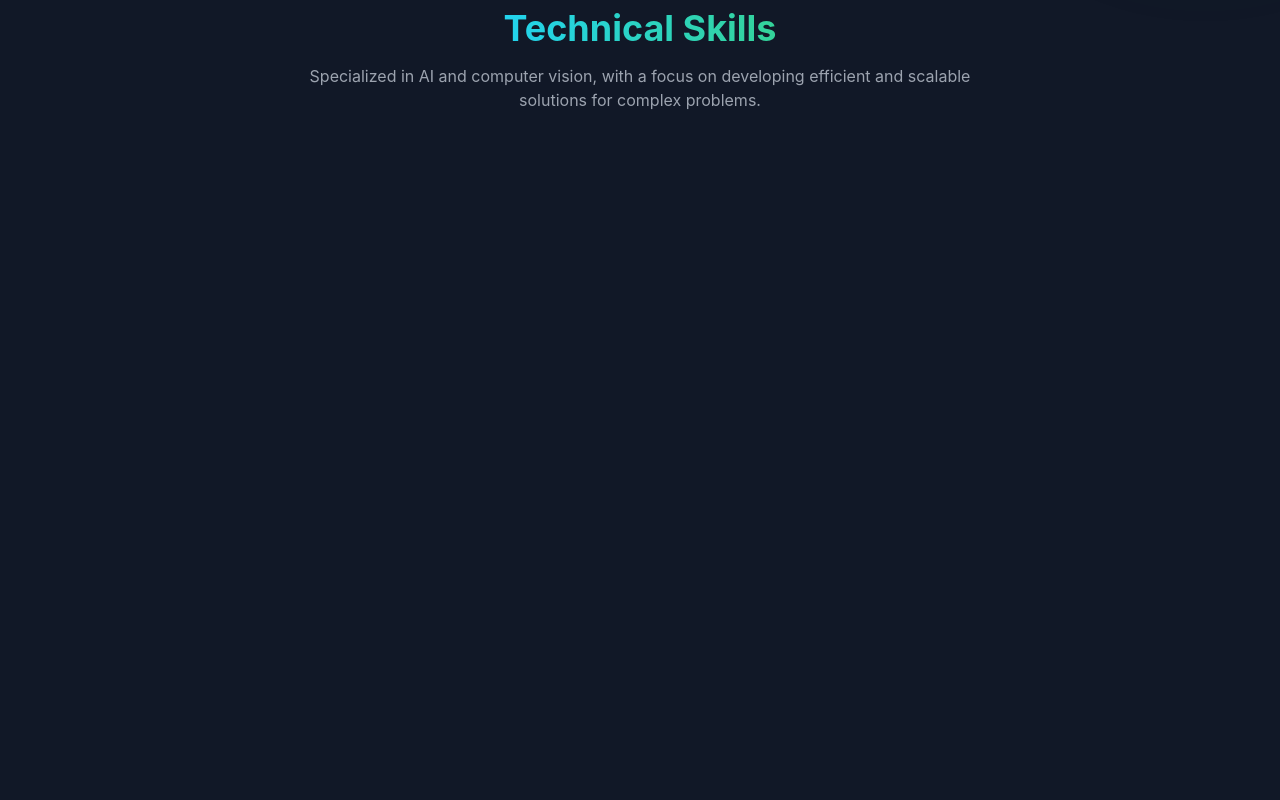
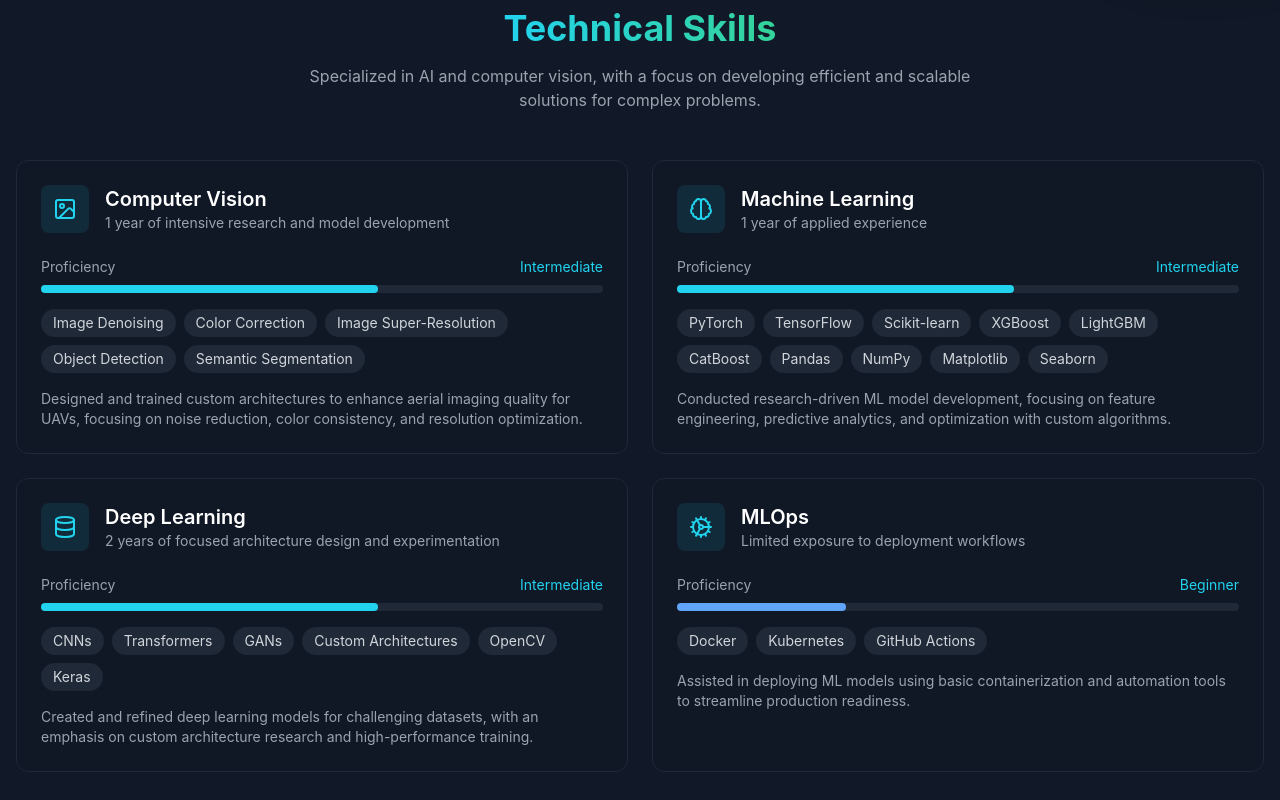
Before and after one commit to Rl0h4w/portfolio, a React (Vite) app: page / in a window 1280 px wide. Shown: the part 952-1752 px from the top of the page. Built offline with nearby package versions, Linux system fonts and the light colour scheme.

Commit message:
fixed transparent skills

```diff
--- a/src/components/Skills/SkillsSection.jsx
+++ b/src/components/Skills/SkillsSection.jsx
@@ -21,27 +21,24 @@
   };
 
   return (
-    <section id="skills" className="py-20 px-4">
-      <div className="max-w-7xl mx-auto">
-        <h2 className="text-4xl font-bold text-center mb-4">
-          <span className="bg-gradient-to-r from-cyan-400 to-emerald-400 text-transparent bg-clip-text">
+    <section id="skills" class="py-20 px-4">
+      <div class="max-w-7xl mx-auto">
+        <h2 class="text-4xl font-bold text-center mb-4">
+          <span class="bg-gradient-to-r from-cyan-400 to-emerald-400 text-transparent bg-clip-text">
             Technical Skills
           </span>
         </h2>
-        <p className="text-gray-400 text-center mb-12 max-w-2xl mx-auto">
+        <p class="text-gray-400 text-center mb-12 max-w-2xl mx-auto">
           Specialized in AI and computer vision, with a focus on developing
           efficient and scalable solutions for complex problems.
         </p>
 
-        <div className="grid grid-cols-1 md:grid-cols-2 lg:grid-cols-2 gap-6">
+        <div class="grid grid-cols-1 md:grid-cols-2 lg:grid-cols-2 gap-6">
           {Object.entries(skills).map(([category, skillData]) => {
             const IconComponent = categoryIcons[category] || Brain;
             return (
-              <div
-                key={category}
-                className="bg-gray-900/50 backdrop-blur-sm rounded-xl p-6 border border-gray-800 hover:border-cyan-400/50 transition-colors"
-                data-aos="fade-up"
-              >
+              <div class="bg-gray-900/50 backdrop-blur-sm rounded-xl p-6 border border-gray-800">
+
                 <div className="flex items-center gap-4 mb-6">
                   <div className="p-3 rounded-lg bg-cyan-400/10 text-cyan-400">
                     <IconComponent size={24} />
```
